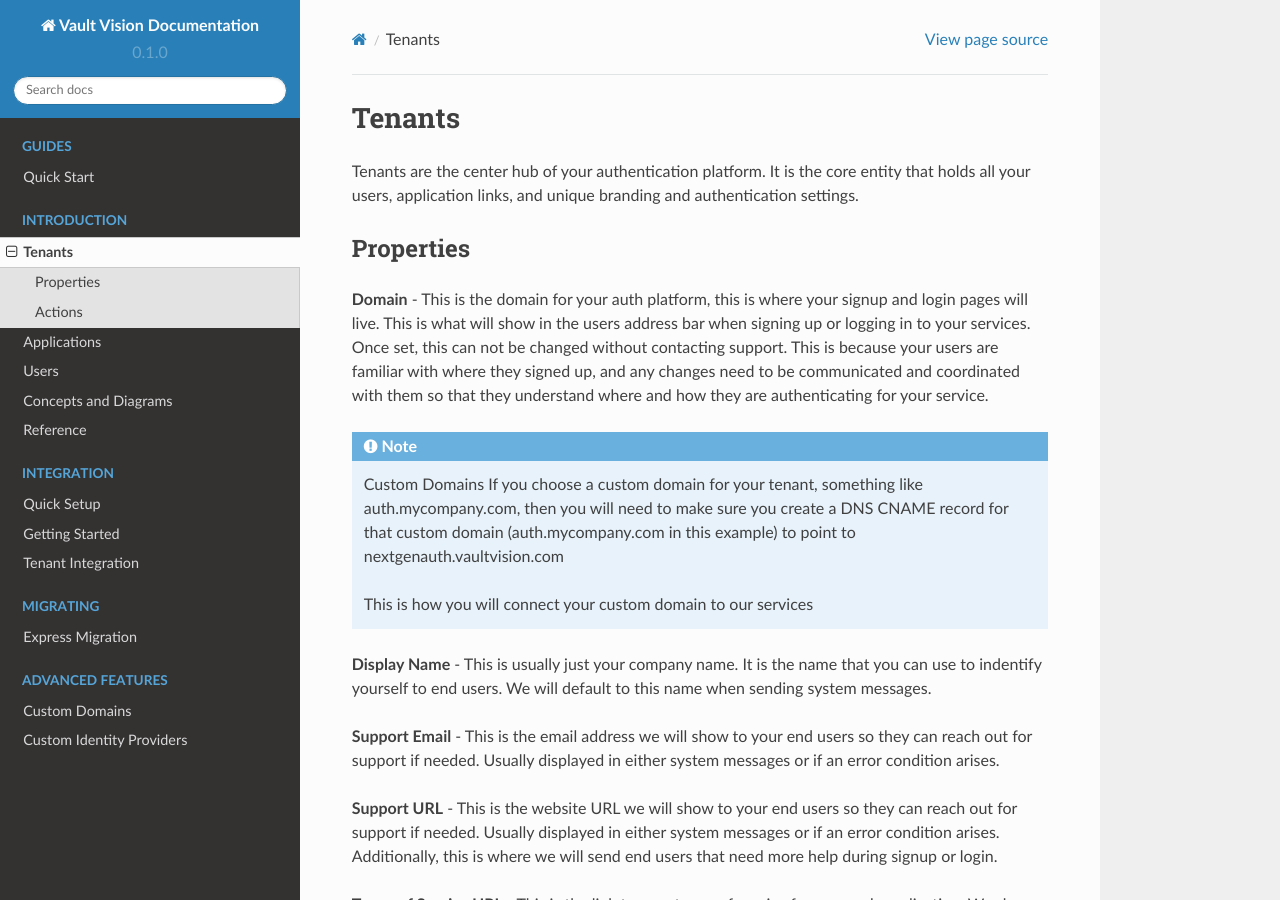
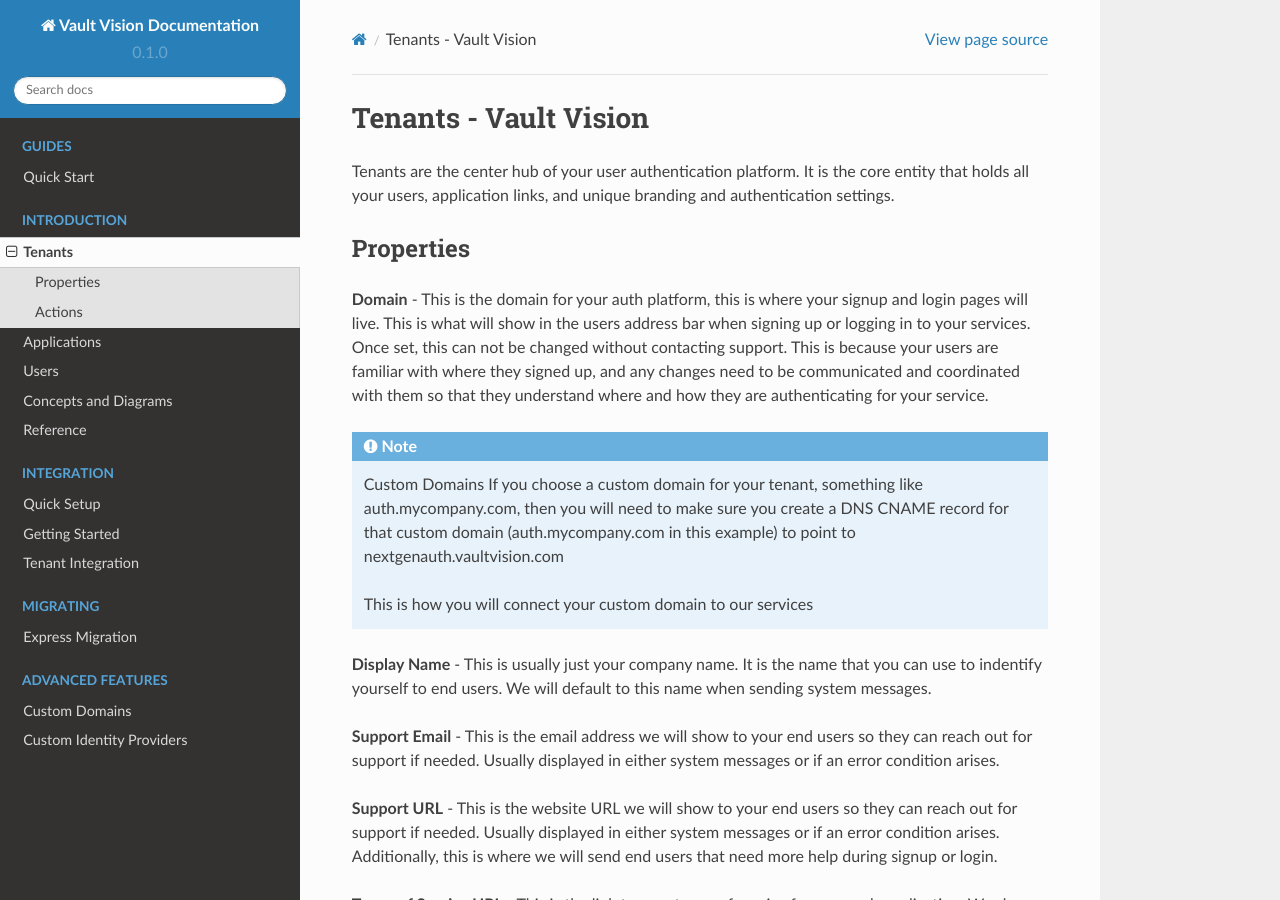
Before and after one commit to vaultvision/docs, a Sphinx documentation site: the page built from docs/source/tenants.md, in a window 1280 px wide and 900 px high. Built offline with Sphinx 7.4.7 and the Read the Docs theme 2.0.0, drawn with Linux system fonts in a browser that asks for light colours.

Commit message:
Update tenants.md

```diff
--- a/docs/source/tenants.md
+++ b/docs/source/tenants.md
@@ -1,7 +1,7 @@
-Tenants
+Tenants - Vault Vision
 ========
 
-Tenants are the center hub of your authentication platform. It is the core entity that holds all your users, application links, and unique branding and authentication settings.
+Tenants are the center hub of your user authentication platform. It is the core entity that holds all your users, application links, and unique branding and authentication settings.
 
 ## Properties
 
```
